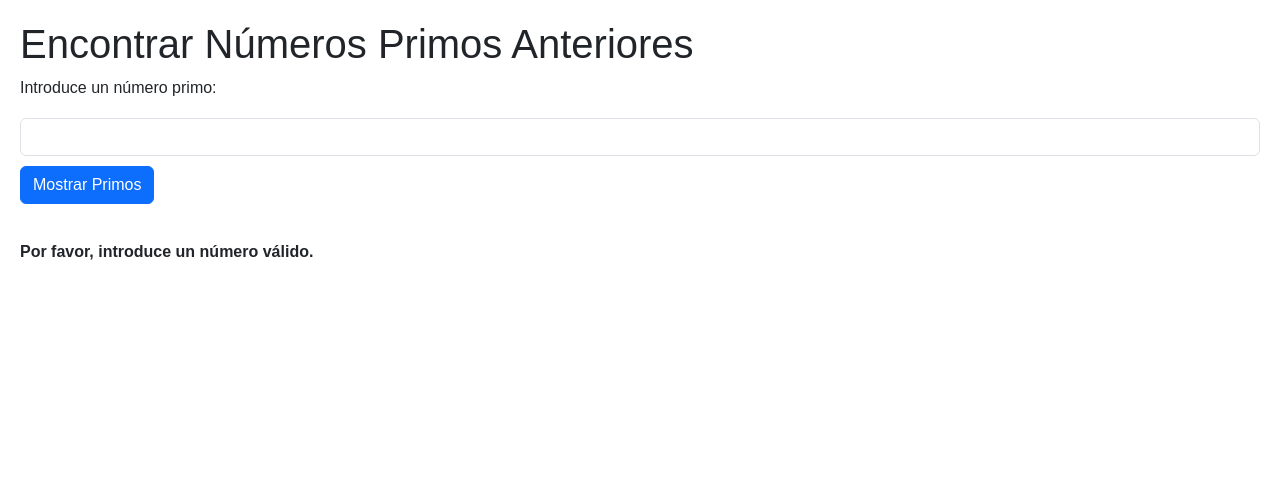
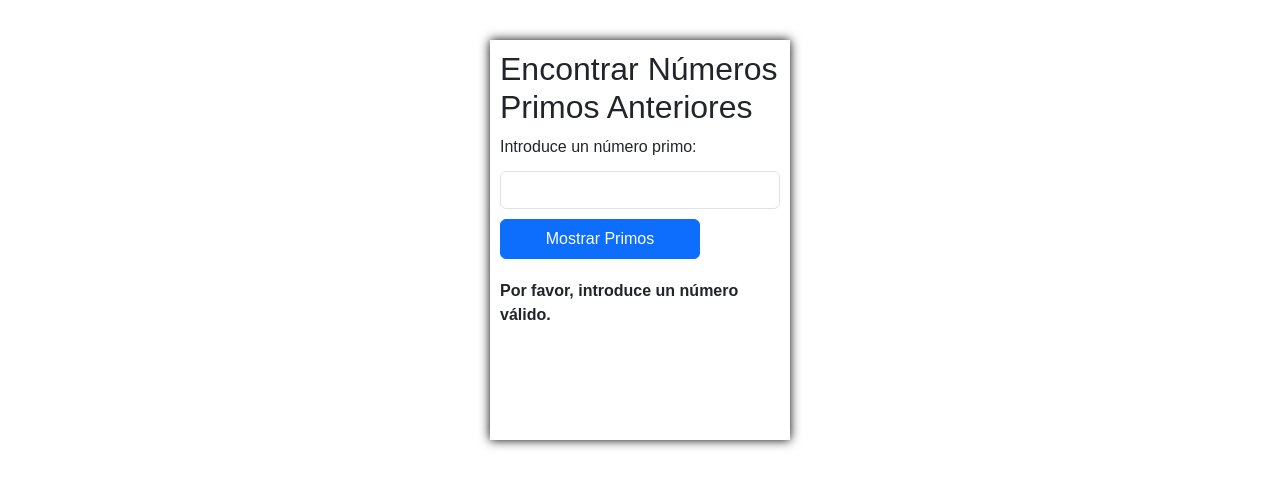
Before and after one commit to DeveloperCristian26/NumPrimos, a plain HTML site: page index.html in a window 1280 px wide. Both pictures are taken after a click on the button "Mostrar Primos". Drawn offline with nearby package versions, Linux system fonts and the light colour scheme.

Commit message:
codigo modified

```diff
--- a/index.html
+++ b/index.html
@@ -6,70 +6,21 @@
     <title>Números Primos</title>
     <link href="https://cdn.jsdelivr.net/npm/bootstrap@5.3.3/dist/css/bootstrap.min.css" rel="stylesheet" integrity="sha384-QWTKZyjpPEjISv5WaRU9OFeRpok6YctnYmDr5pNlyT2bRjXh0JMhjY6hW+ALEwIH" crossorigin="anonymous">
     <script src="https://cdn.jsdelivr.net/npm/bootstrap@5.3.3/dist/js/bootstrap.bundle.min.js" integrity="sha384-YvpcrYf0tY3lHB60NNkmXc5s9fDVZLESaAA55NDzOxhy9GkcIdslK1eN7N6jIeHz" crossorigin="anonymous"></script>
-    <style>
-        body {
-            font-family: Arial, sans-serif;
-            margin: 20px;
-        }
-        input, button {
-            margin-top: 10px;
-        }
-        #result {
-            margin-top: 20px;
-            font-weight: bold;
-        }
-    </style>
+    <link rel="stylesheet" href="style.css">
 </head>
 <body>
     <div class="mb-3">
-        <h1>Encontrar Números Primos Anteriores</h1>
+        <h2>Encontrar Números Primos Anteriores</h2>
         <div class="col-auto">
             <label for="numero" class="form-label">Introduce un número primo:</label>
             <input type="number" id="numero" min="2" class="form-control" />
         </div>
         <div class="col-auto">
-            <button onclick="mostrarPrimos()" class="btn btn-primary mb-3">Mostrar Primos</button>
+            <button onclick="mostrarPrimos()" class="btn btn-primary">Mostrar Primos</button>
             <div id="result"></div>
         </div>
     </div>
-    <script>
-        function esPrimo(n) {
-            if (n <= 1) return false;
-            if (n <= 3) return true;
-            if (n % 2 === 0 || n % 3 === 0) return false;
-            for (let i = 5; i * i <= n; i += 6) {
-                if (n % i === 0 || n % (i + 2) === 0) return false;
-            }
-            return true;
-        }
 
-        function primosMenoresQue(n) {
-            const primos = [];
-            for (let i = 2; i < n; i++) {
-                if (esPrimo(i)) {
-                    primos.push(i);
-                }
-            }
-            return primos;
-        }
-
-        function mostrarPrimos() {
-            const numero = parseInt(document.getElementById('numero').value, 10);
-            const resultDiv = document.getElementById('result');
-
-            if (isNaN(numero)) {
-                resultDiv.textContent = 'Por favor, introduce un número válido.';
-                return;
-            }
-
-            if (!esPrimo(numero)) {
-                resultDiv.textContent = `${numero} no es un número primo.`;
-                return;
-            }
-
-            const primos = primosMenoresQue(numero);
-            resultDiv.textContent = `Números primos menores que ${numero}: ${primos.join(', ')}`;
-        }
-    </script>
+    <script src="script.js"></script>
 </body>
 </html>
--- a/script.js
+++ b/script.js
@@ -1 +1,37 @@
-let num;
+function esPrimo(n) {
+    if (n <= 1) return false;
+    if (n <= 3) return true;
+    if (n % 2 === 0 || n % 3 === 0) return false;
+    for (let i = 5; i * i <= n; i += 6) {
+        if (n % i === 0 || n % (i + 2) === 0) return false;
+    }
+    return true;
+}
+
+function primosMenoresQue(n) {
+    const primos = [];
+    for (let i = 2; i < n; i++) {
+        if (esPrimo(i)) {
+            primos.push(i);
+        }
+    }
+    return primos;
+}
+
+function mostrarPrimos() {
+    const numero = parseInt(document.getElementById('numero').value, 10);
+    const resultDiv = document.getElementById('result');
+
+    if (isNaN(numero)) {
+        resultDiv.textContent = 'Por favor, introduce un número válido.';
+        return;
+    }
+
+    if (!esPrimo(numero)) {
+        resultDiv.textContent = `${numero} no es un número primo.`;
+        return;
+    }
+
+    const primos = primosMenoresQue(numero);
+    resultDiv.textContent = `Números primos menores que ${numero}: ${primos.join(', ')}`;
+}
--- /dev/null
+++ b/style.css
@@ -0,0 +1,40 @@
+*{
+    margin: 0;
+    padding: 0;
+    box-sizing: border-box;
+}
+
+body {
+    font-family: Arial, sans-serif;
+    margin: 20px;
+}
+
+.mb-3{
+    position: relative;
+    margin: 40px auto;
+    width: 300px;
+    height: 400px;
+    box-shadow: 0 0 10px rgb(0, 0, 1);
+    padding: 10px;
+}
+
+.mb-3:hover{
+    width: 400px;
+    height: 500px;
+    transition: 3s;
+
+}
+input, button {
+    margin-top: 4px;
+}
+
+#result {
+    margin-top: 10px;
+    font-weight: bold;
+}
+
+.mb-3 .btn-primary {
+    margin: 10px auto;
+    width: 200px;
+    height: 40px;
+}
```
